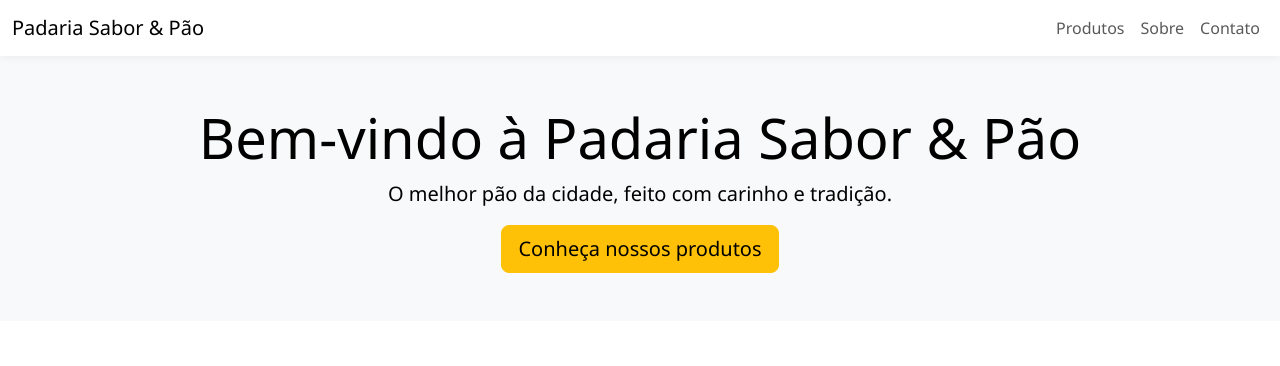
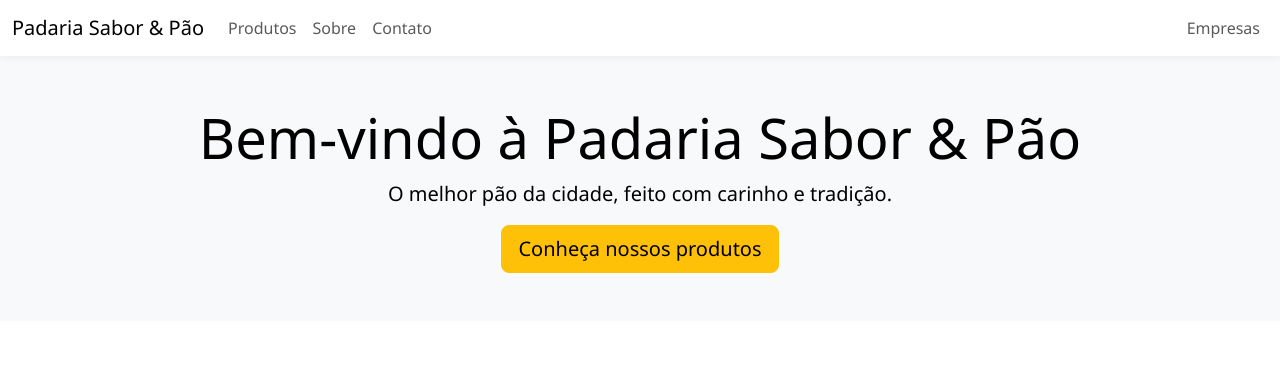
Before and after one commit to Murilo06Maciel/Trabalho_De_Conclus-o_De_Curso_Saga_Senai, a plain HTML site: page index.html in a window 1280 px wide. Shown: the top 366 px of the page. Drawn offline with nearby package versions, Linux system fonts and the light colour scheme.

Commit message:
atualizando referências do arquivo index.html

```diff
--- a/index.html
+++ b/index.html
@@ -41,10 +41,13 @@
         <span class="navbar-toggler-icon"></span>
       </button>
       <div class="collapse navbar-collapse" id="navbarNav">
-        <ul class="navbar-nav ms-auto">
+        <ul class="navbar-nav me-auto">
           <li class="nav-item"><a class="nav-link" href="#produtos">Produtos</a></li>
           <li class="nav-item"><a class="nav-link" href="#sobre">Sobre</a></li>
           <li class="nav-item"><a class="nav-link" href="#contato">Contato</a></li>
+        </ul>
+        <ul class="navbar-nav ms-auto">
+          <li class="nav-item"><a class="nav-link" href="empresas.html">Empresas</a></li>
         </ul>
       </div>
     </div>
```
